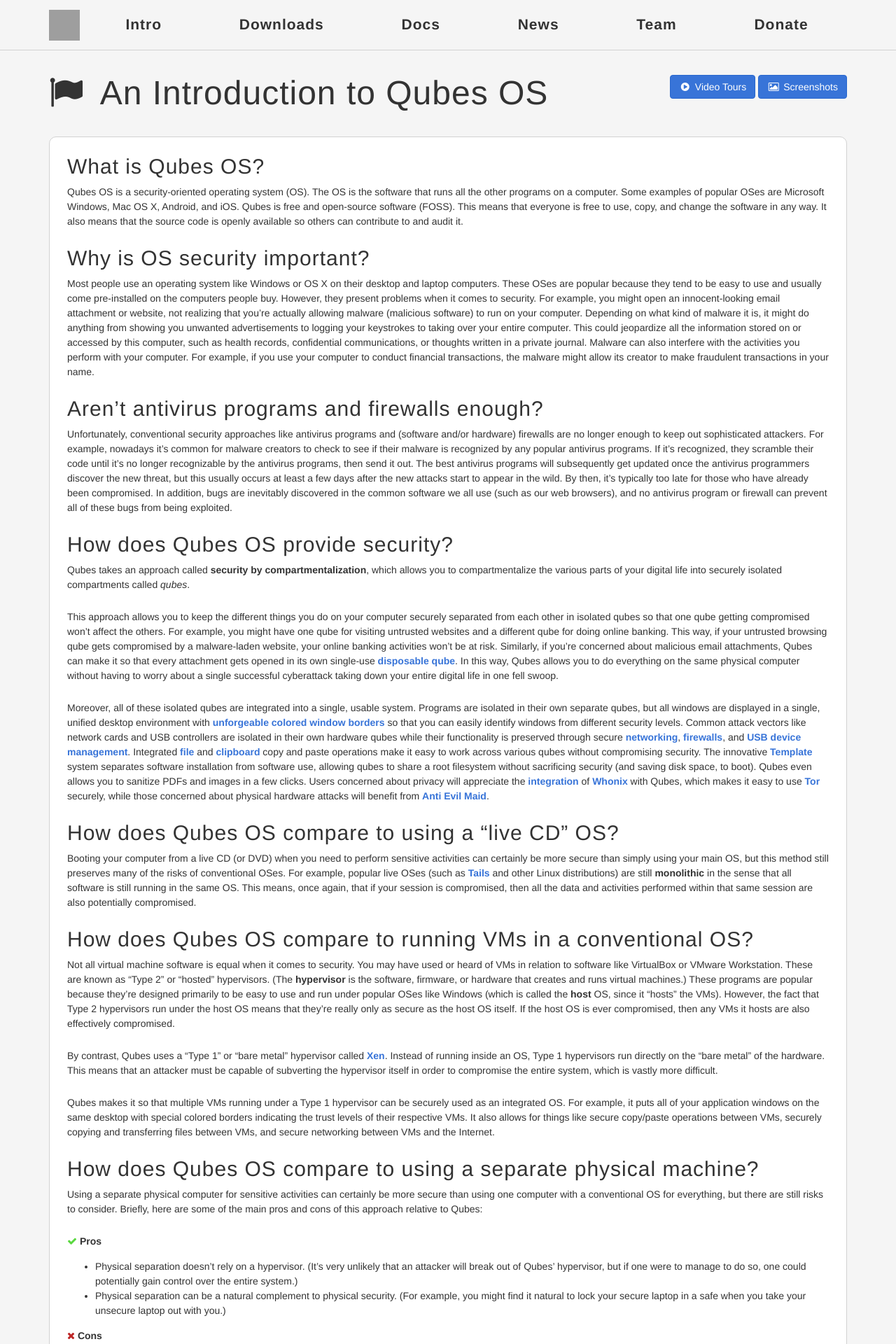
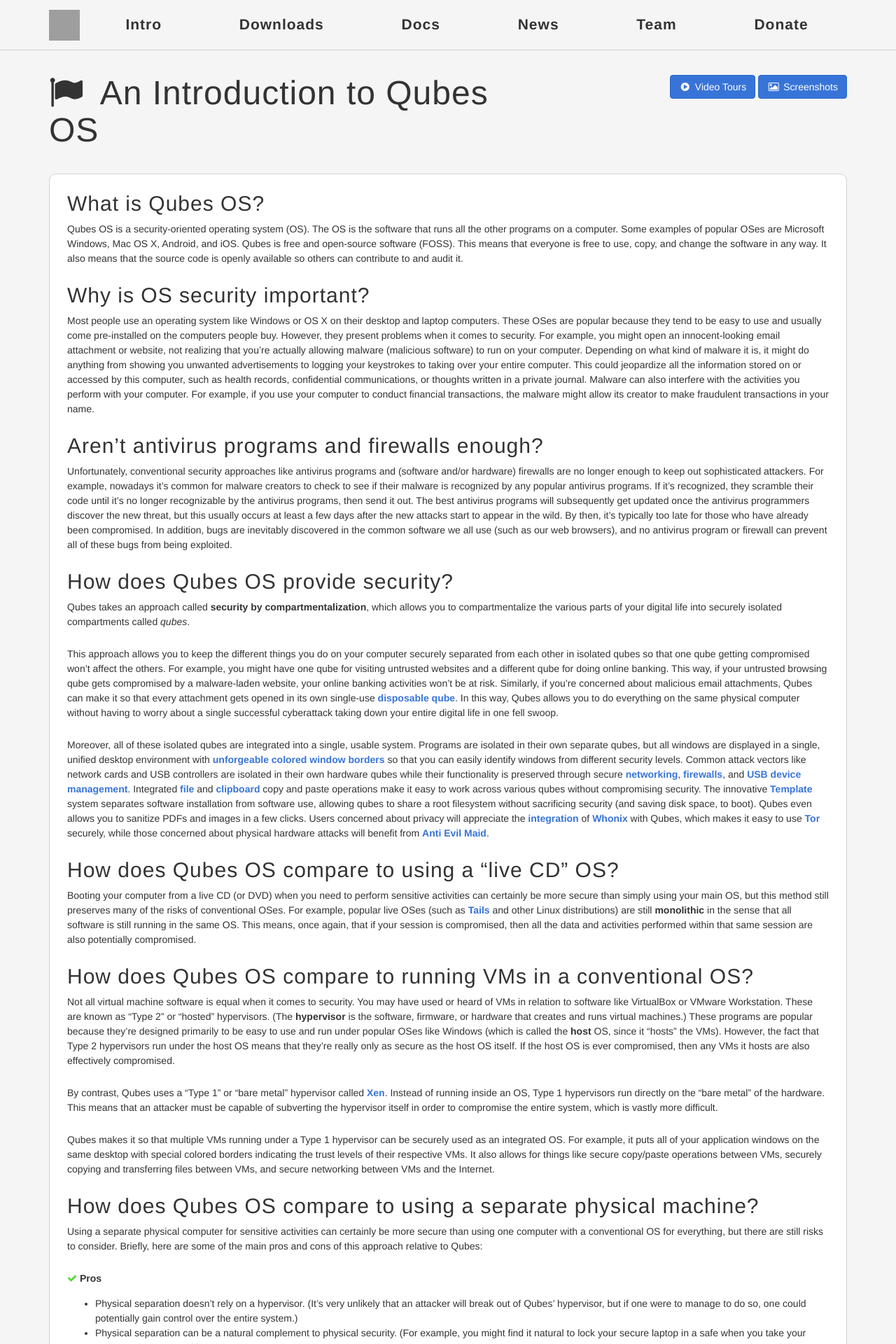
Before and after one commit to QubesOS/qubesos.github.io, a Jekyll site: the page built from pages/intro.md, in a window 1280 px wide. Shown: the top 1920 px of the page at 70% size. Built offline with Jekyll 4.4.1, drawn with Linux system fonts in a browser that asks for light colours; some web fonts are replaced; grey boxes are pictures that could not be loaded.

Commit message:
Fix column layout on large screens

```diff
--- a/_layouts/intro.html
+++ b/_layouts/intro.html
@@ -5,13 +5,13 @@
       {% include header.html %}
       <div class="container">
         <div class="row more-top">
-          <div class="col-lg-9 col-md-8 col-sm-9 col-xs-9">
+          <div class="col-lg-7 col-md-8 col-sm-9 col-xs-9">
             <h1>
               <i class="fa fa-flag"></i>
               {{ page.title }}
             </h1>
           </div>
-          <div class="col-lg-3 col-md-4 col-sm-3 col-xs-3 text-right">
+          <div class="col-lg-5 col-md-4 col-sm-3 col-xs-3 text-right">
             <a title="Video Tours" href="/video-tours/" class="btn btn-primary"><i class="fa fa-play-circle fa-fw" aria-hidden="true"></i>Video Tours</a>
             <a title="Screenshots" href="/screenshots/" class="btn btn-primary"><i class="fa fa-photo fa-fw" aria-hidden="true"></i>Screenshots</a>
           </div>
```
